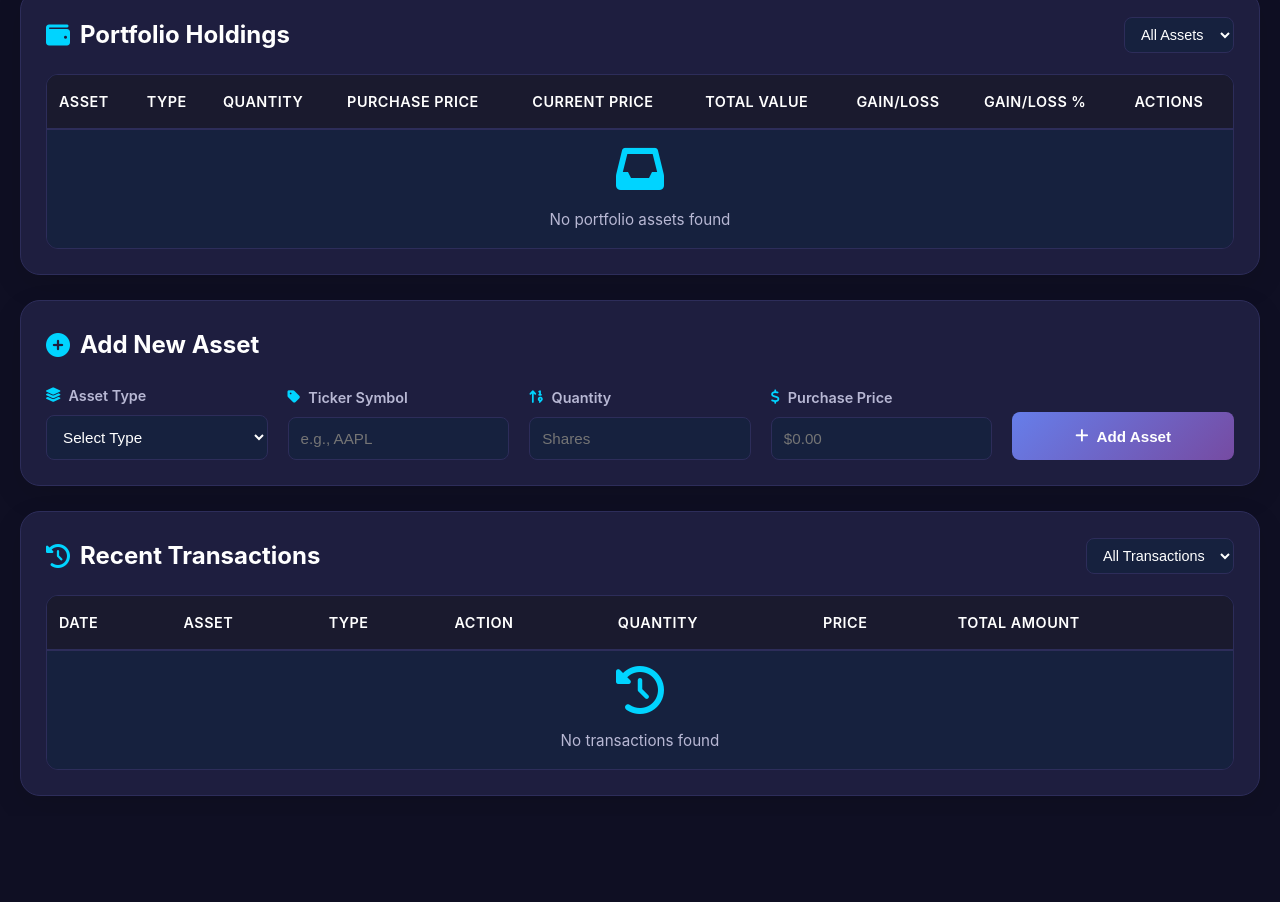
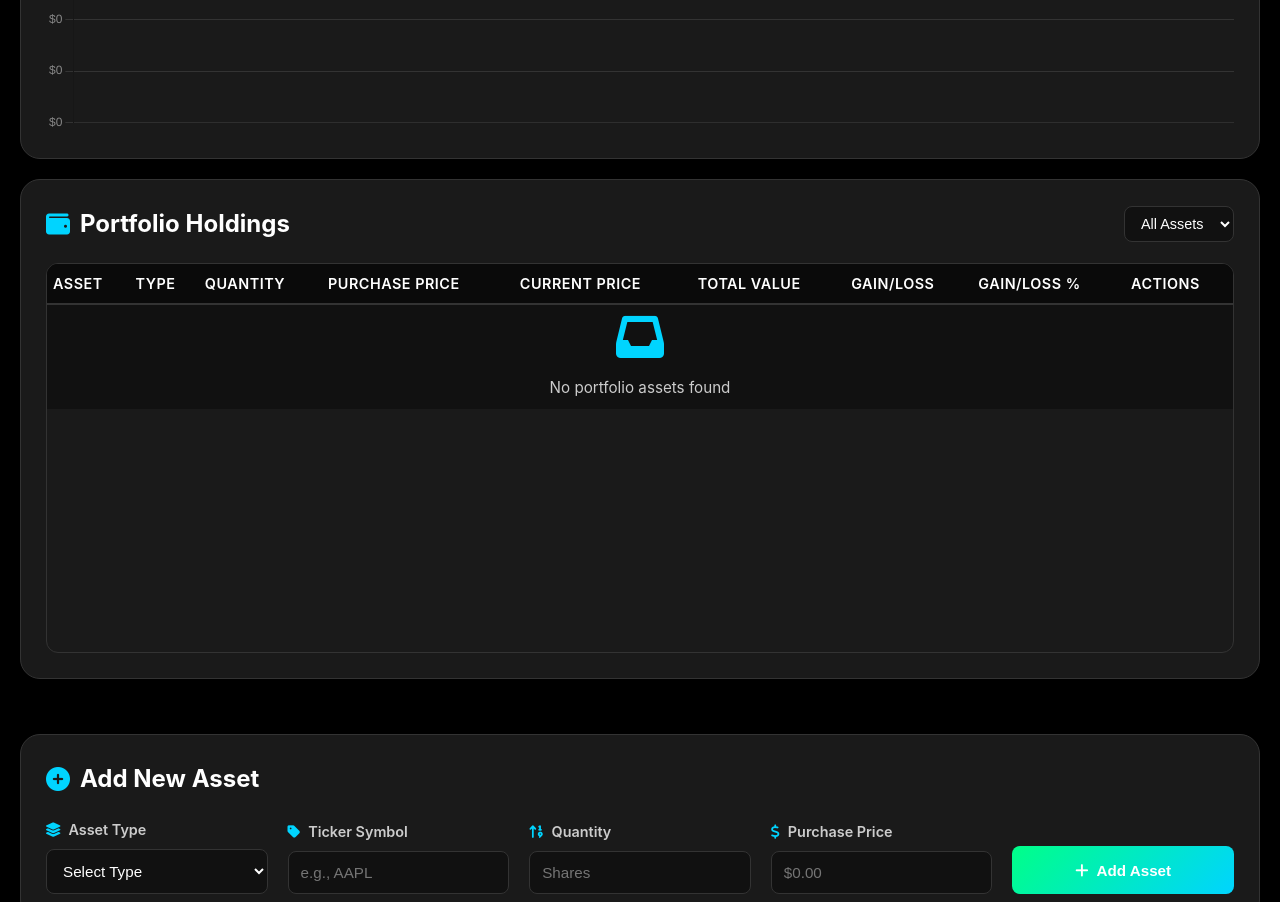
Before and after one commit to rishgit04/PortfolioManager, a website: page public/index.html in a window 1280 px wide. Shown: the part 860-1762 px from the top of the page. Before the commit the page ends 1676 px from the top, so only its background shows below. Drawn offline with nearby package versions, Linux system fonts and the light colour scheme; no server answers.

Commit message:
enhanced

```diff
--- a/public/dashboard-script.js
+++ b/public/dashboard-script.js
@@ -254,10 +254,6 @@ function renderPortfolioTable(filteredData = null) {
                             <i class="fas fa-hand-holding-usd"></i>
                             Sell
                         </button>
-                        <button class="btn-remove" onclick="removeAsset(${item.item_id})">
-                            <i class="fas fa-trash"></i>
-                            Remove
-                        </button>
                     </div>
                 </td>
             </tr>
@@ -487,30 +483,6 @@ async function handleAddAsset(event) {
     }
 }
 
-// Remove Asset
-async function removeAsset(itemId) {
-    if (!confirm('Are you sure you want to remove this asset from your portfolio?')) {
-        return;
-    }
-
-    try {
-        const response = await fetch(`${API_BASE}/portfolio/${itemId}`, {
-            method: 'DELETE'
-        });
-
-        if (response.ok) {
-            await loadDashboardData();
-            showNotification('Asset removed successfully!', 'success');
-        } else {
-            const error = await response.json();
-            showNotification(`Error removing asset: ${error.error}`, 'error');
-        }
-    } catch (error) {
-        console.error('Error removing asset:', error);
-        showNotification('Error removing asset. Please try again.', 'error');
-    }
-}
-
 // Show Sell Modal
 function showSellModal(itemId, ticker, maxQuantity, currentPrice) {
     const modal = document.createElement('div');
--- a/public/dashboard-style.css
+++ b/public/dashboard-style.css
@@ -1,23 +1,28 @@
 :root {
-    /* Dark Theme Colors */
-    --bg-primary: #0f0f23;
-    --bg-secondary: #1a1a2e;
-    --bg-tertiary: #16213e;
-    --bg-card: #1e1e3f;
-    --bg-hover: #252550;
+    /* Black Theme Colors - Stock Trading Style */
+    --bg-primary: #000000;
+    --bg-secondary: #0a0a0a;
+    --bg-tertiary: #111111;
+    --bg-card: #1a1a1a;
+    --bg-hover: #222222;
     --text-primary: #ffffff;
-    --text-secondary: #b8b8d4;
-    --text-muted: #8888aa;
+    --text-secondary: #cccccc;
+    --text-muted: #888888;
     --accent-primary: #00d4ff;
-    --accent-secondary: #3aed52;
-    --accent-success: #10b981;
-    --accent-warning: #f59e0b;
-    --accent-danger: #ef4444;
-    --border-color: #2d2d5a;
-    --shadow-light: rgba(0, 212, 255, 0.1);
-    --shadow-medium: rgba(0, 212, 255, 0.2);
-    --gradient-primary: linear-gradient(135deg, #667eea 0%, #764ba2 100%);
-    --gradient-card: linear-gradient(145deg, #1e1e3f 0%, #252550 100%);
+    --accent-secondary: #ff6b35;
+    --accent-success: #00ff88;
+    --accent-warning: #ffaa00;
+    --accent-danger: #ff4444;
+    --accent-purple: #bb86fc;
+    --accent-cyan: #03dac6;
+    --accent-pink: #ff69b4;
+    --accent-orange: #ff9500;
+    --accent-blue: #2196f3;
+    --border-color: #333333;
+    --shadow-light: rgba(0, 255, 136, 0.1);
+    --shadow-medium: rgba(0, 255, 136, 0.2);
+    --gradient-primary: linear-gradient(135deg, #00ff88 0%, #00d4ff 100%);
+    --gradient-card: linear-gradient(145deg, #1a1a1a 0%, #222222 100%);
 }
 
 /* Light Theme Variables */
@@ -636,3 +641,142 @@ body {
 .modal-btn:hover {
     transform: translateY(-2px);
 }
+
+/* Side by Side Layout Styles */
+.side-by-side-container {
+    display: grid;
+    grid-template-columns: 1fr 1fr;
+    gap: 20px;
+    margin-bottom: 30px;
+    width: 100%;
+    overflow: hidden;
+}
+
+/* Responsive adjustments for side-by-side layout */
+@media (max-width: 1400px) {
+    .side-by-side-container {
+        grid-template-columns: 1fr;
+        gap: 20px;
+    }
+}
+
+/* Ensure chart and portfolio sections have equal height and proper sizing */
+.side-by-side-container .chart-section,
+.side-by-side-container .portfolio-section {
+    display: flex;
+    flex-direction: column;
+    min-height: 500px;
+    min-width: 0; /* Important: allows flex items to shrink below content size */
+    overflow: hidden;
+}
+
+.side-by-side-container .chart-container,
+.side-by-side-container .table-container {
+    flex: 1;
+    display: flex;
+    flex-direction: column;
+    min-width: 0;
+    overflow: hidden;
+}
+
+/* Table container with proper overflow handling */
+.side-by-side-container .table-container {
+    overflow-x: auto;
+    overflow-y: auto;
+    max-width: 100%;
+}
+
+/* Adjust table for better fit in constrained space */
+.side-by-side-container .data-table {
+    min-width: 600px; /* Minimum width to maintain readability */
+    font-size: 0.85rem; /* Slightly smaller font for better fit */
+}
+
+.side-by-side-container .data-table th,
+.side-by-side-container .data-table td {
+    padding: 8px 6px; /* Reduced padding for better fit */
+    white-space: nowrap;
+}
+
+/* Adjust chart container for better fit */
+.side-by-side-container .chart-container {
+    position: relative;
+    height: 400px;
+}
+
+.side-by-side-container .chart-container canvas {
+    max-height: 100%;
+    max-width: 100%;
+}
+
+/* Transaction Table Optimizations */
+.transactions-section .data-table {
+    table-layout: fixed;
+    width: 100%;
+}
+
+.transactions-section .data-table th,
+.transactions-section .data-table td {
+    padding: 8px 6px;
+    text-align: left;
+    overflow: hidden;
+    text-overflow: ellipsis;
+    white-space: nowrap;
+}
+
+/* Specific column width optimizations for transaction table */
+.transactions-section .data-table th:nth-child(1), /* Date */
+.transactions-section .data-table td:nth-child(1) {
+    width: 12%;
+}
+
+.transactions-section .data-table th:nth-child(2), /* Asset */
+.transactions-section .data-table td:nth-child(2) {
+    width: 15%;
+}
+
+.transactions-section .data-table th:nth-child(3), /* Type */
+.transactions-section .data-table td:nth-child(3) {
+    width: 12%;
+}
+
+.transactions-section .data-table th:nth-child(4), /* Action */
+.transactions-section .data-table td:nth-child(4) {
+    width: 12%;
+}
+
+.transactions-section .data-table th:nth-child(5), /* Quantity */
+.transactions-section .data-table td:nth-child(5) {
+    width: 12%;
+    text-align: center;
+}
+
+.transactions-section .data-table th:nth-child(6), /* Price */
+.transactions-section .data-table td:nth-child(6) {
+    width: 15%;
+    text-align: right;
+}
+
+.transactions-section .data-table th:nth-child(7), /* Total Amount */
+.transactions-section .data-table td:nth-child(7) {
+    width: 22%;
+    text-align: right;
+    font-weight: 600;
+}
+
+/* Responsive adjustments for transaction table */
+@media (max-width: 1400px) {
+    .transactions-section .data-table {
+        font-size: 0.85rem;
+    }
+
+    .transactions-section .data-table th,
+    .transactions-section .data-table td {
+        padding: 6px 4px;
+    }
+}
+
+.side-by-side-container .chart-container canvas {
+    max-height: 100%;
+    max-width: 100%;
+}
--- a/public/index.html
+++ b/public/index.html
@@ -5,6 +5,7 @@
     <meta name="viewport" content="width=device-width, initial-scale=1.0">
     <title>Portified - Portfolio Dashboard</title>
     <link rel="stylesheet" href="dashboard-style.css">
+    <link rel="stylesheet" href="stock-colors.css">
     <link href="https://cdnjs.cloudflare.com/ajax/libs/font-awesome/6.0.0/css/all.min.css" rel="stylesheet">
     <script src="https://cdn.jsdelivr.net/npm/chart.js"></script>
 </head>
@@ -41,24 +42,7 @@
                         <span class="value" id="totalValue">0</span>
                     </div>
                 </div>
-                <div class="summary-card">
-                    <div class="summary-icon">
-                        <i class="fas fa-briefcase"></i>
-                    </div>
-                    <div class="summary-info">
-                        <span class="label">Total Assets</span>
-                        <span class="value" id="totalAssets">0</span>
-                    </div>
-                </div>
-                <div class="summary-card">
-                    <div class="summary-icon">
-                        <i class="fas fa-exchange-alt"></i>
-                    </div>
-                    <div class="summary-info">
-                        <span class="label">Transactions</span>
-                        <span class="value" id="totalTransactions">0</span>
-                    </div>
-                </div>
+
                 <div class="summary-card">
                     <div class="summary-icon">
                         <i class="fas fa-wallet"></i>
@@ -73,6 +57,8 @@
 
         <!-- Main Content Grid -->
         <div class="main-content">
+            <!-- Side by Side Layout -->
+            <div class="side-by-side-container">
                 <!-- Performance Chart -->
                 <section class="chart-section">
                     <div class="section-header">
@@ -116,6 +102,7 @@
                     </table>
                 </div>
             </section>
+            </div>
 
             <!-- Add Asset Form -->
             <section class="add-asset-section">
```
Lines whose indentation alone changed are shown as unchanged.
